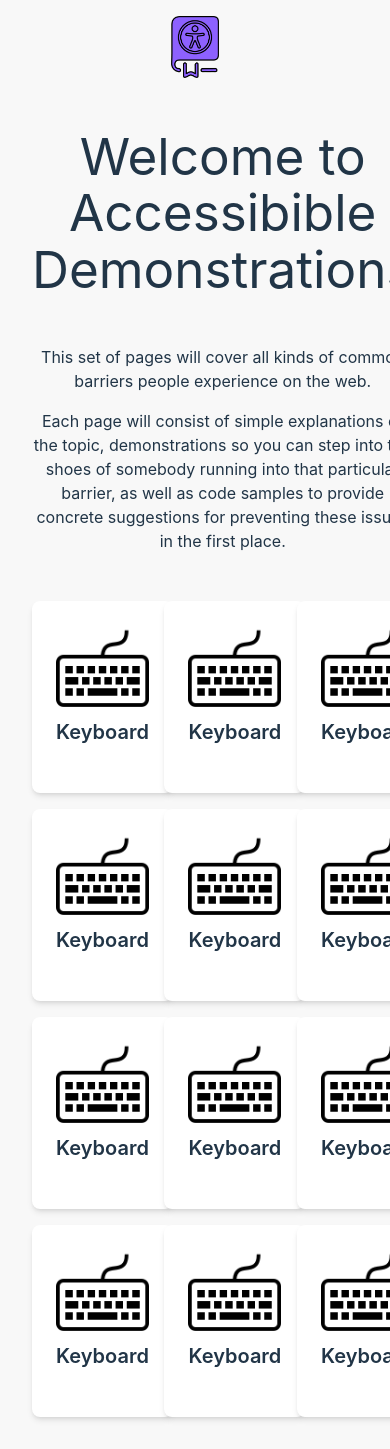
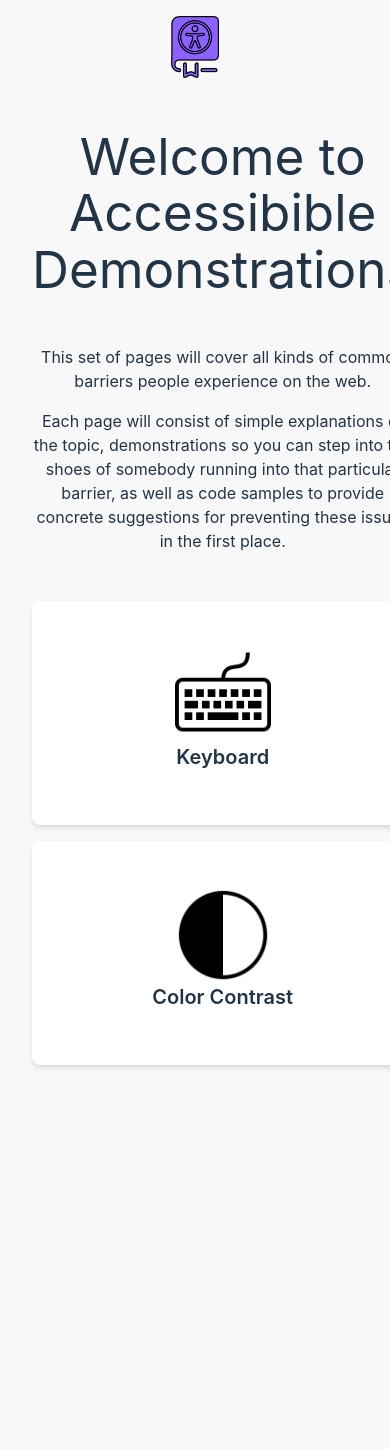
Before and after one commit to benjaminhaswell/accessibible, a React (Vite) app: page / in a window 390 px wide. Shown: the top 1449 px of the page. After the commit the page ends 1097 px from the top, so only its background shows below. Built offline with nearby package versions, Linux system fonts and the light colour scheme.

Commit message:
More responsive design

```diff
--- a/src/demo_components/App.jsx
+++ b/src/demo_components/App.jsx
@@ -22,19 +22,9 @@ function App() {
       </div>
 
       {/* Cards */}
-      <div className="grid grid-cols-3 gap-4 mt-12">
+      <div className="flex flex-col gap-4 md:grid md:grid-cols-3 md:gap-4 mt-12">
         <PageCard name="Keyboard" iconPath="./assets/keyboardIcon.png" iconAlt='Keyboard Icon from Icons8.com' />
-        <PageCard name="Keyboard" iconPath="./assets/keyboardIcon.png" iconAlt='Keyboard Icon from Icons8.com' />
-        <PageCard name="Keyboard" iconPath="./assets/keyboardIcon.png" iconAlt='Keyboard Icon from Icons8.com' />
-        <PageCard name="Keyboard" iconPath="./assets/keyboardIcon.png" iconAlt='Keyboard Icon from Icons8.com' />
-        <PageCard name="Keyboard" iconPath="./assets/keyboardIcon.png" iconAlt='Keyboard Icon from Icons8.com' />
-        <PageCard name="Keyboard" iconPath="./assets/keyboardIcon.png" iconAlt='Keyboard Icon from Icons8.com' />
-        <PageCard name="Keyboard" iconPath="./assets/keyboardIcon.png" iconAlt='Keyboard Icon from Icons8.com' />
-        <PageCard name="Keyboard" iconPath="./assets/keyboardIcon.png" iconAlt='Keyboard Icon from Icons8.com' />
-        <PageCard name="Keyboard" iconPath="./assets/keyboardIcon.png" iconAlt='Keyboard Icon from Icons8.com' />
-        <PageCard name="Keyboard" iconPath="./assets/keyboardIcon.png" iconAlt='Keyboard Icon from Icons8.com' />
-        <PageCard name="Keyboard" iconPath="./assets/keyboardIcon.png" iconAlt='Keyboard Icon from Icons8.com' />
-        <PageCard name="Keyboard" iconPath="./assets/keyboardIcon.png" iconAlt='Keyboard Icon from Icons8.com' />
+        <PageCard name="Color Contrast" iconPath="./assets/contrastIcon.png" iconAlt='Color Contrast Icon from Icons8.com' />
       </div>
     </>
   )
--- a/src/demo_components/ErrorPage.jsx
+++ b/src/demo_components/ErrorPage.jsx
@@ -1,6 +1,10 @@
+import HomeLink from "./HomeLink";
+
 function ErrorPage() {
     return (
         <>
+            <HomeLink />
+
             <h1>Oops. That page doesn&apos;t exist.</h1>
             <br />
             <h2>Please navigate home.</h2>
--- a/src/demo_components/PageCard.jsx
+++ b/src/demo_components/PageCard.jsx
@@ -7,8 +7,8 @@ function PageCard({ name, iconPath, iconAlt }) {
 
   return (
     <>
-    <a href={path} className="rounded-lg shadow-md hover:shadow-xl transition duration-300 ease-in-out p-6 mx-auto w-auto h-48 bg-white">
-        <img src={iconPath} alt={iconAlt}></img>
+    <a href={path} className="rounded-lg shadow-md hover:shadow-xl transition duration-300 ease-in-out p-6 mx-auto w-full md:w-56 h-56 bg-white flex flex-col justify-center content-center items-center">
+        <img draggable='false' className='h-24 w-24' src={iconPath} alt={iconAlt}></img>
         <h3 className="text-xl font-semibold mb-2 text-center">{name}</h3>
       </a>
     </>
```
Also changed, not shown: public/assets/contrastIcon.png (added).
